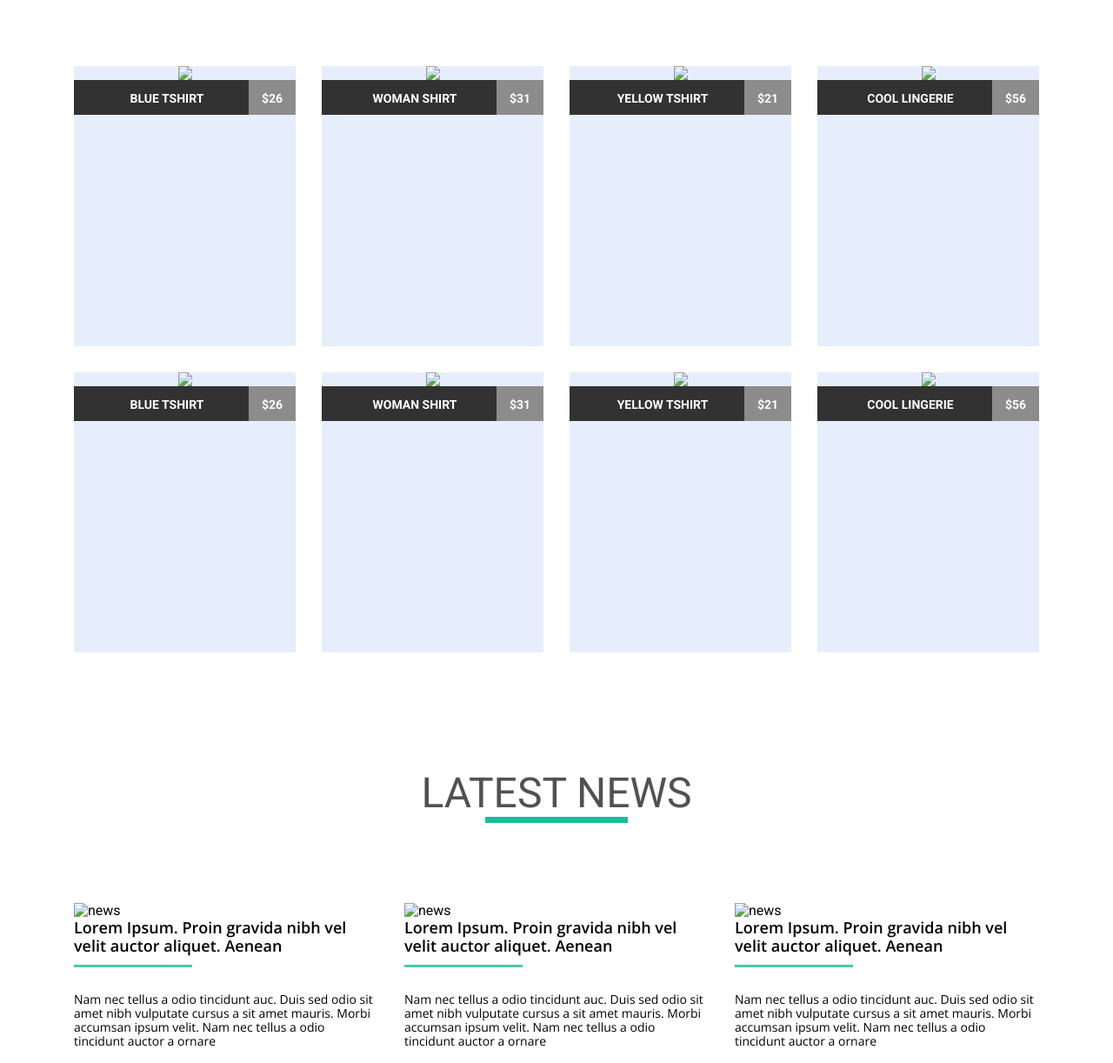
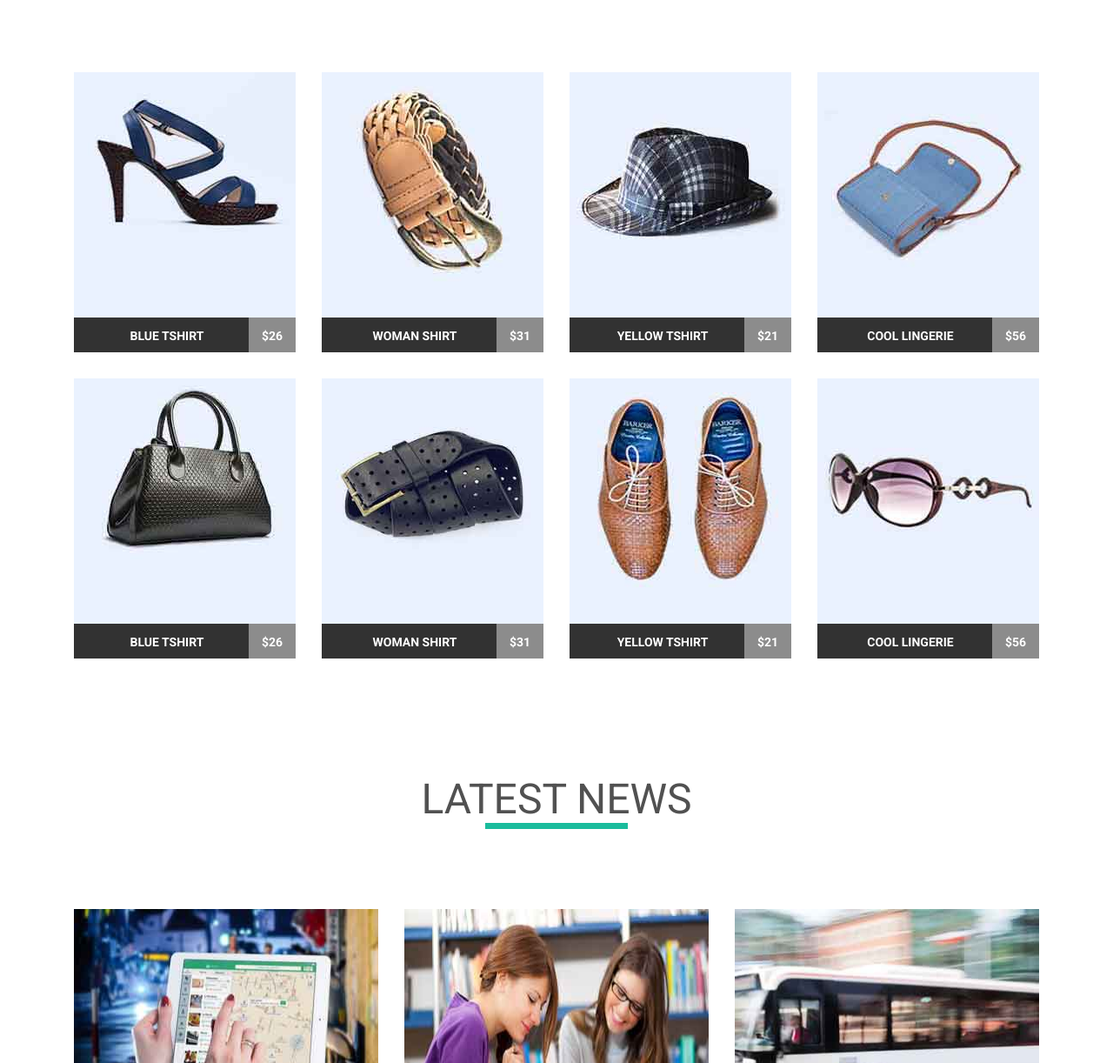
Before and after one commit to SashaPashuk/goit-fe-course, a plain HTML site: page module-04/index.html in a window 1280 px wide. Shown: the part 240-1462 px from the top of the page at 87% size. Drawn offline with nearby package versions, Linux system fonts and the light colour scheme; the site is published under a folder, as on GitHub Pages, so addresses that start at the root find nothing; files whose address does not match are found by name.

Commit message:
initial commit

```diff
--- a/module-04/index.html
+++ b/module-04/index.html
@@ -24,7 +24,7 @@
       <nav class="page-nav container">
         <a href="#" class="logo"
           ><img
-            src="/img/logo/icon-logo.png"
+            src="./img/logo/icon-logo.png"
             alt="mart"
             width="78px"
             height="21px"
@@ -45,7 +45,7 @@
         <li class="main-list clearfix">
           <a href="#">
             <img
-              src="/img/products/product1.jpg"
+              src="./img/products/product1.jpg"
               alt="products"
               width="255px"
               height="282px"
@@ -59,7 +59,7 @@
         <li class="main-list clearfix">
           <a href="#">
             <img
-              src="/img/products/product2.jpg"
+              src="./img/products/product2.jpg"
               alt="products"
               width="255px"
               height="282px"
@@ -73,7 +73,7 @@
         <li class="main-list clearfix">
           <a href="#">
             <img
-              src="/img/products/product3.jpg"
+              src="./img/products/product3.jpg"
               alt="products"
               width="255px"
               height="282px"
@@ -87,7 +87,7 @@
         <li class="main-list clearfix">
           <a href="#">
             <img
-              src="/img/products/product4.jpg"
+              src="./img/products/product4.jpg"
               alt="products"
               width="255px"
               height="282px"
@@ -101,7 +101,7 @@
         <li class="main-list clearfix">
           <a href="#">
             <img
-              src="/img/products/product5.jpg"
+              src="./img/products/product5.jpg"
               alt="products"
               width="255px"
               height="282px"
@@ -115,7 +115,7 @@
         <li class="main-list clearfix">
           <a href="#">
             <img
-              src="/img/products/product6.jpg"
+              src="./img/products/product6.jpg"
               alt="products"
               width="255px"
               height="282px"
@@ -129,7 +129,7 @@
         <li class="main-list clearfix">
           <a href="#">
             <img
-              src="/img/products/product7.jpg"
+              src="./img/products/product7.jpg"
               alt="products"
               width="255px"
               height="282px"
@@ -143,7 +143,7 @@
         <li class="main-list clearfix">
           <a href="#">
             <img
-              src="/img/products/product8.jpg"
+              src="./img/products/product8.jpg"
               alt="products"
               width="255px"
               height="282px"
@@ -159,7 +159,7 @@
       <h2>latest news</h2>
       <article class="article-section">
         <img
-          src="/img/news/photo-news1.jpg"
+          src="./img/news/photo-news1.jpg"
           alt="news"
           width="350px"
           height="262px"
@@ -176,7 +176,7 @@
       </article>
       <article class="article-section">
         <img
-          src="/img/news/photo-news2.jpg"
+          src="./img/news/photo-news2.jpg"
           alt="news"
           width="350px"
           height="262px"
@@ -193,7 +193,7 @@
       </article>
       <article class="article-section">
         <img
-          src="/img/news/photo-news3.jpg"
+          src="./img/news/photo-news3.jpg"
           alt="news"
           width="350px"
           height="262px"
```
